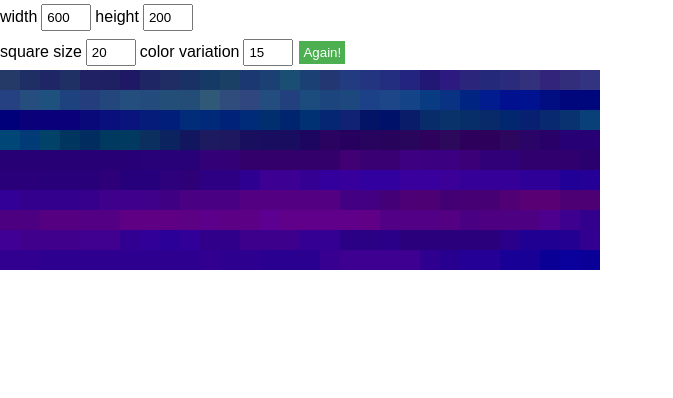
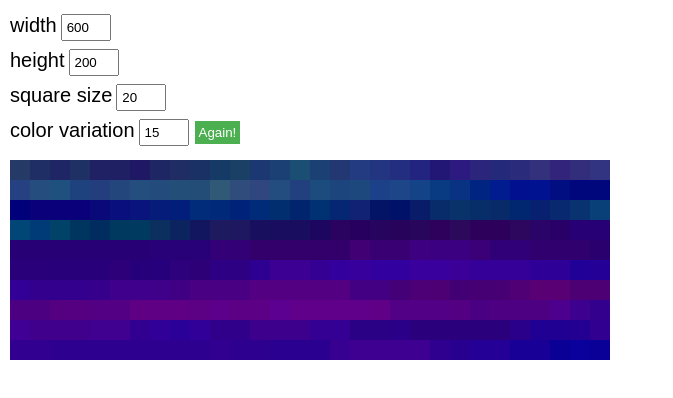
Before and after one commit to afisher/squares, a React (Create React App) app: page / in a window 1280 px wide. Shown: the top 398 px of the page, without its empty margins (0-673 px from the left). Built offline with nearby package versions, Linux system fonts and the light colour scheme.

Commit message:
more styling tweaks

```diff
--- a/src/Configurator.js
+++ b/src/Configurator.js
@@ -18,7 +18,7 @@ class Configurator extends Component {
     render () {
         return (
             <div id="configurator">
-            <div id="configurator-size">
+            <div>
                 <label>
                     width
                     <input type="number"
@@ -29,7 +29,8 @@ class Configurator extends Component {
                                this.changeState('width', event.target.value)}
                      />
                 </label>
-
+            </div>
+            <div>
                 <label>
                     height
                     <input type="number"
@@ -41,8 +42,7 @@ class Configurator extends Component {
                     />
                 </label>
             </div>
-
-            <div id="configurator-squares">
+            <div>
                 <label>
                     square size
                     <input type="number"
@@ -53,7 +53,8 @@ class Configurator extends Component {
                                this.changeState('indexStep', event.target.value)}
                     />
                 </label>
-
+            </div>
+            <div>
                 <label>
                     color variation
                     <input type="number"
--- a/src/index.css
+++ b/src/index.css
@@ -1,7 +1,8 @@
 body {
-  margin: 0;
+  margin: 10px;
   padding: 0;
   font-family: sans-serif;
+  font-size: 20px;
 }
 
 input {
@@ -24,3 +25,7 @@ button {
 div {
     align: center;
 }
+
+canvas {
+    margin: 10px 0;
+}
```
